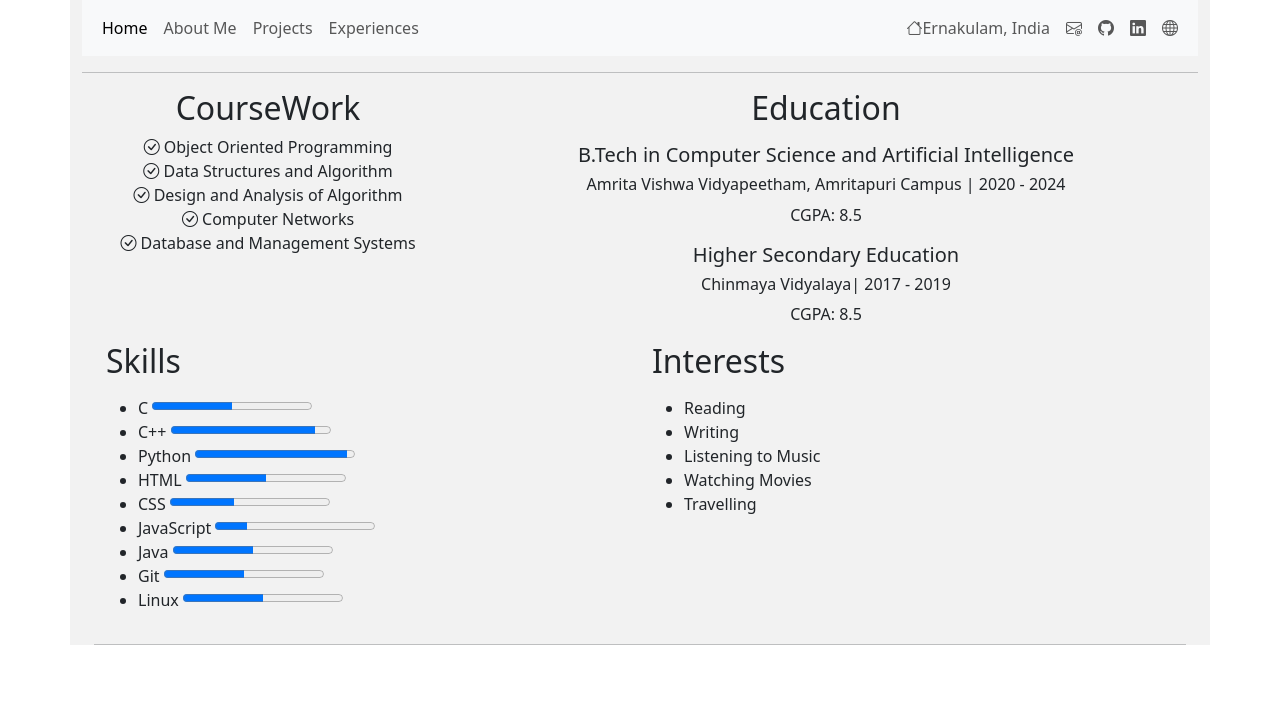
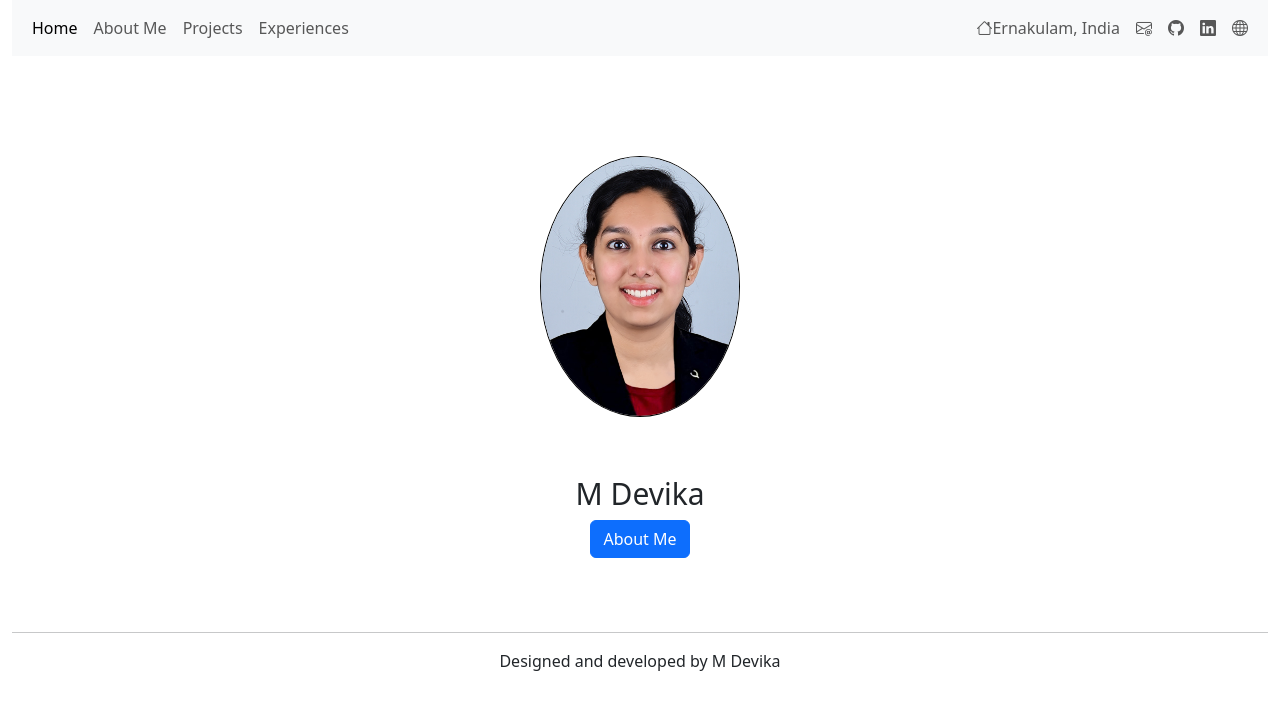
Before and after one commit to devikamanoj/Profile, a plain HTML site: page index.html in a window 1280 px wide. Drawn offline with nearby package versions, Linux system fonts and the light colour scheme.

Commit message:
landing page completed

```diff
--- a/index.html
+++ b/index.html
@@ -11,7 +11,7 @@
     <link rel="stylesheet" href="https://cdn.jsdelivr.net/npm/bootstrap-icons@1.10.3/font/bootstrap-icons.css">
 </head>
 <body>
-    <div class="container">
+    <div class="container-fluid">
         <nav class="navbar navbar-expand-lg bg-body-tertiary">
             <div class="container-fluid">
               <div class="collapse navbar-collapse" id="navbarSupportedContent">
@@ -39,64 +39,17 @@
               </div>
             </div>
         </nav>
-        <hr>
-        <div class="container text-center">
-            <div class="row">
-                <div class="col-md-4">
-                    <h2>CourseWork</h2>
-                    <i class="bi bi-check-circle"></i> Object Oriented Programming <br>
-                    <i class="bi bi-check-circle"></i> Data Structures and Algorithm <br>
-                    <i class="bi bi-check-circle"></i> Design and Analysis of Algorithm <br>
-                    <i class="bi bi-check-circle"></i> Computer Networks <br>
-                    <i class="bi bi-check-circle"></i> Database and Management Systems <br>
-                </div>
-                <div class="col-md-8">
-                    <h2>Education</h2>
-                    <p class="colg">
-                        <h5> B.Tech in Computer Science and Artificial Intelligence</h5>
-                        <h6> Amrita Vishwa Vidyapeetham, Amritapuri Campus | 2020 - 2024</h6>
-                        CGPA: 8.5
-                    </p>
-                    <p class="colg">
-                        <h5>Higher Secondary Education</h5>
-                        <h6> Chinmaya Vidyalaya| 2017 - 2019</h6>
-                        CGPA: 8.5
-                    </p>
-            </div>
-        </div>
-        <div class="container text-center">
-            <div class="row">
-                <div class="col">
-                    <h2>Skills</h2>
-                    <p>
-                        <ul>
-                            <li>C  <progress id="file" value="50" max="100"> 50% </progress> </li>
-                            <li>C++ <progress id="file" value="90" max="100"> 90% </progress> </li>
-                            <li> Python <progress id="file" value="95" max="100"> 95% </progress> </li>
-                            <li>HTML <progress id="file" value="50" max="100"> 50% </progress></li>
-                            <li>CSS <progress id="file" value="40" max="100"> 40% </progress></li>
-                            <li>JavaScript <progress id="file" value="20" max="100"> 20% </progress></li>
-                            <li>Java <progress id="file" value="50" max="100"> 50% </progress></li>
-                            <li>Git <progress id="file" value="50" max="100"> 50% </progress> </li>
-                            <li>Linux <progress id="file" value="50" max="100"> 50% </progress></li>
-                        </ul>
-                    </p>
-                </div>
-                <div class="col">
-                    <h2>Interests</h2>
-                    <p>
-                        <ul>
-                            <li>Reading</li>
-                            <li>Writing</li>
-                            <li>Listening to Music</li>
-                            <li>Watching Movies</li>
-                            <li>Travelling</li>
-                        </ul>
-                    </p>
-                </div>
-            </div>
+        <div style=" margin:100px auto;">
+            <img class="mainme" src="me.jpg"  alt="Me">
+            <p id="iname">M Devika</p> <br>
+            <a href="aboutme.html" class="bbt">
+                <button type="button" class="btn btn-primary">About Me</button>
+            </a>
         </div>
         <hr>
+        <footer class="cenfoot">
+            <p>Designed and developed by M Devika</p>
+        </footer>
     </div>
 </body>
 </html>
--- a/style.css
+++ b/style.css
@@ -1,6 +1,12 @@
 #name{
     font-size: 50px;
     text-align: center;
+}
+#iname{
+    font-size: 30px;
+    text-align: center;
+    margin-bottom: -26px;
+    margin-top: -46px;
 }
 .center{
     display: block;
@@ -39,3 +45,29 @@ p {
     display: block;
     margin: auto;
 }
+.heads{
+    font-size: 30px;
+    font-family: 'Lucida Sans', 'Lucida Sans Regular', 'Lucida Grande', 'Lucida Sans Unicode', Geneva, Verdana, sans-serif;
+    font-weight: bold;
+}
+.mainme{
+    display:block;
+    background-position: center;
+    margin:100px auto;
+    width:200px;
+    border-radius: 50%;
+    border:1px solid black;
+}
+.cenfoot{
+    text-align: center;
+}
+.bbt{
+    background-position: center;
+    margin:100px auto;
+    width:100px;
+    border-radius: 50%;
+    display: flex;
+    justify-content: center;
+    margin-bottom: -26px;
+    margin-top: 6px;
+}
```
Also changed, not shown: aboutme.html (+33 -4 lines).
